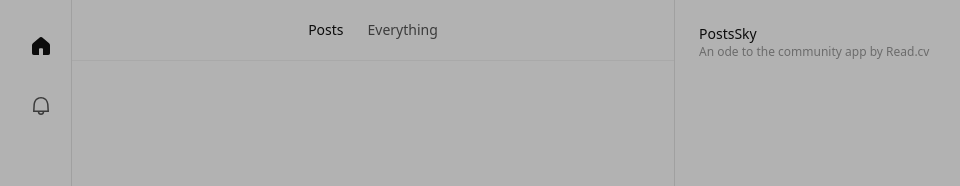
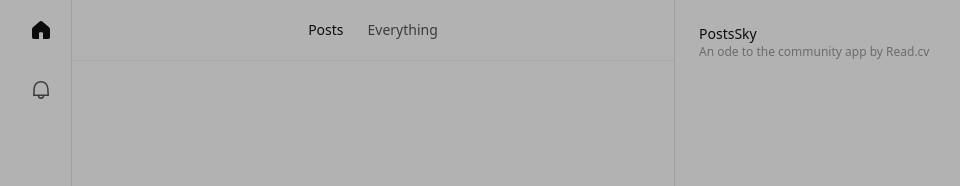
Before and after one commit to jamesjlyons/posts-sky, a Next.js app: page / in a window 1280 px wide. Shown: the top 186 px of the page, without its empty margins (267-1227 px from the left). Built offline with nearby package versions, Linux system fonts and the light colour scheme; what @atproto/api would draw is missing.

Commit message:
fix reverted sticky nav top position

```diff
--- a/src/components/MainLayout.tsx
+++ b/src/components/MainLayout.tsx
@@ -25,7 +25,7 @@ export function MainLayout({
     <div className="grid grid-cols-[minmax(60px,_300px)_604px_300px] max-[800px]:grid-cols-[60px_1fr] w-full max-w-[calc(300px+604px+300px)] max-[800px]:max-w-none mx-auto min-h-screen">
       <div className="flex flex-col items-end">
         <nav
-          className="flex flex-col sticky top-4"
+          className="flex flex-col sticky top-0"
           aria-label="Main navigation"
         >
           <Link
```
